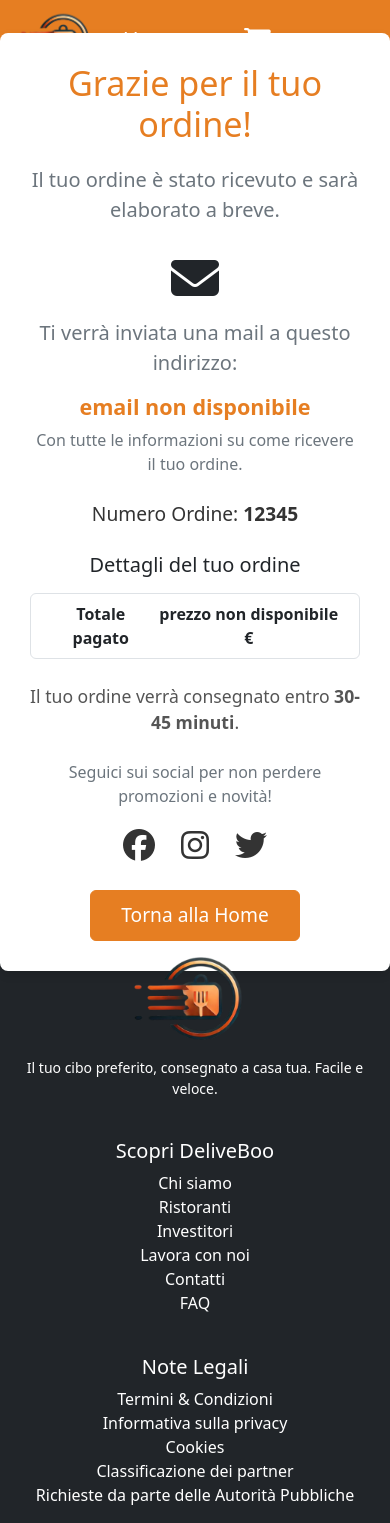
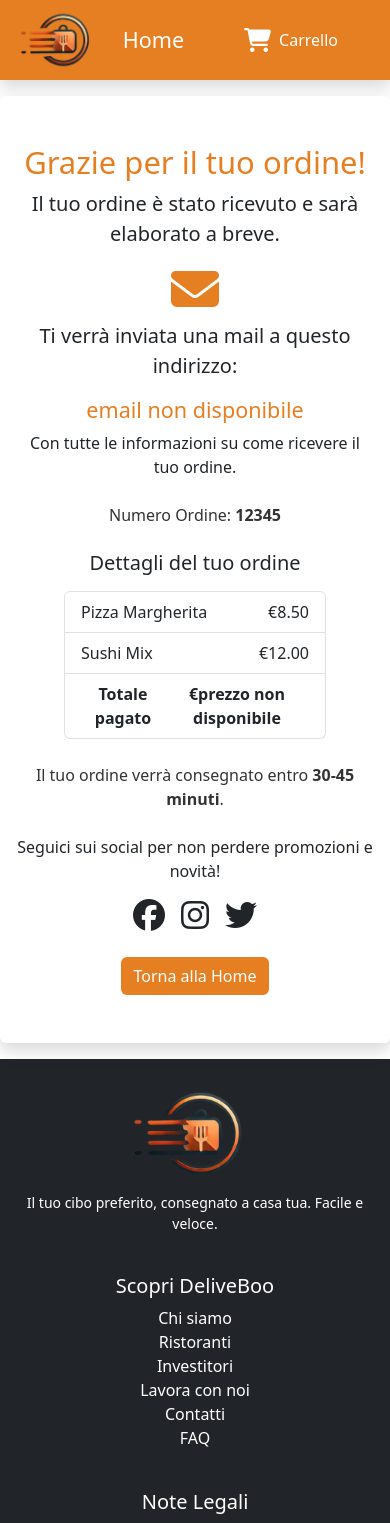
Before and after one commit to GiuseppeDeRosa1992/deliveBoo-front, a Vue app: page /thank-you in a window 390 px wide. Shown: the top 1523 px of the page. Built offline with nearby package versions, Linux system fonts and the light colour scheme.

Commit message:
thank you page responsive

```diff
--- a/src/views/AppThankYouPage.vue
+++ b/src/views/AppThankYouPage.vue
@@ -3,101 +3,88 @@
   name: 'AppThankYouPage',
   data() {
     return {
-      userEmail: this.$route.query.email || 'email non disponibile',
+      userEmail: this.$route.query.email || 'email non disponibile', // Recupera l'email dalla query
       total: this.$route.query.total || 'prezzo non disponibile',
-      dishes: JSON.parse(this.$route.query.dishes || '[]')
     };
-  }
+  },
 };
 </script>
 
 <template>
-  <div class="thank-you-page">
-    <div class="container text-center">
-      <h1 class="display-4">Grazie per il tuo ordine!</h1>
+
+  <div class="thank-you-page py-3 container">
+
+    <div class="row justify-content-center text-center">
+      <div class="col-lg-6 bg-white shadow py-5 px-3 rounded">
+        <h1 class="display-5 text-warning">Grazie per il tuo ordine!</h1>
         <p class="lead">Il tuo ordine è stato ricevuto e sarà elaborato a breve.</p>
-      <div class="email-info mt-4">
-        <i class="fas fa-envelope fa-3x mb-3"></i>
+
+        <!-- Sezione email -->
+        <div class="email-info mt-3">
+          <i class="fas fa-envelope fa-3x mb-2 text-warning"></i>
           <p class="lead">Ti verrà inviata una mail a questo indirizzo:</p>
-        <h4 class="email-address">{{ userEmail }}</h4>
+          <h4 class="email-address text-warning">{{ userEmail }}</h4>
           <p>Con tutte le informazioni su come ricevere il tuo ordine.</p>
         </div>
+
+        <!-- Numero Ordine -->
         <p class="order-number mt-4">Numero Ordine: <strong>12345</strong></p>
+
+        <!-- Dettagli ordine -->
         <div class="order-details mt-4">
           <h5 class="mb-3">Dettagli del tuo ordine</h5>
-        <ul class="list-group">
-          <li v-for="(dish, index) in dishes" :key="index" class="list-group-item d-flex justify-content-between">
-            <span>{{ dish.name_dish }}</span>
-            <span>{{ dish.price_dish }} € (Quantità: {{ dish.quantity }})</span>
+          <ul class="list-group px-5">
+            <li class="list-group-item d-flex justify-content-between">
+              <span>Pizza Margherita</span>
+              <span>€8.50</span>
+            </li>
+            <li class="list-group-item d-flex justify-content-between">
+              <span>Sushi Mix</span>
+              <span>€12.00</span>
             </li>
             <li class="list-group-item d-flex justify-content-between">
               <span class="fw-bold">Totale pagato</span>
-            <span class="fw-bold">{{ total }} €</span>
+              <span class="fw-bold">€{{ total }}</span>
             </li>
           </ul>
         </div>
+
+        <!-- Tempi di consegna -->
         <p class="delivery-time mt-4">Il tuo ordine verrà consegnato entro <strong>30-45 minuti</strong>.</p>
+
+        <!-- Social Media -->
         <div class="social-media mt-4">
           <p>Seguici sui social per non perdere promozioni e novità!</p>
-        <div class="social-icons">
-          <a href="https://facebook.com" class="me-3"><i class="fab fa-facebook fa-2x"></i></a>
-          <a href="https://instagram.com" class="me-3"><i class="fab fa-instagram fa-2x"></i></a>
-          <a href="https://twitter.com"><i class="fab fa-twitter fa-2x"></i></a>
+          <div class="social-icons d-flex justify-content-center">
+            <a href="https://facebook.com" class="me-3 text-dark">
+              <i class="fab fa-facebook fa-2x"></i>
+            </a>
+            <a href="https://instagram.com" class="me-3 text-dark">
+              <i class="fab fa-instagram fa-2x"></i>
+            </a>
+            <a href="https://twitter.com" class="text-dark">
+              <i class="fab fa-twitter fa-2x"></i>
+            </a>
           </div>
         </div>
-      <router-link to="/" class="btn btn-primary mt-4">Torna alla Home</router-link>
+
+        <!-- Pulsante per tornare alla home -->
+        <router-link to="/" class="btn back-home mt-4">Torna alla Home</router-link>
+      </div>
     </div>
   </div>
 </template>
 
+<style scoped>
 
-<style scoped>
-.thank-you-page {
-  padding: 60px 0;
-  text-align: center;
-  background-color: #f8f9fa;
-  height: 100vh;
-  display: flex;
-  align-items: center;
-  justify-content: center;
+.text-warning {
+  color: #E67E22 !important;
 }
 
-.container {
-  max-width: 600px;
-  margin: 0 auto;
-  background-color: white;
-  padding: 30px;
-  border-radius: 8px;
-  box-shadow: 0 4px 10px rgba(0, 0, 0, 0.1);
-}
-
-h1 {
-  color: #E67E22;
-  margin-bottom: 20px;
-}
-
-p {
-  color: #6c757d;
-}
-
-.email-info {
-  margin-top: 20px;
-}
-
-.email-address {
-  font-weight: bold;
-  color: #E67E22;
-}
-
-.order-number {
-  font-size: 1.2rem;
-  margin-top: 20px;
+.order-number,
+.email-address,
+.delivery-time {
   color: #333;
-}
-
-.delivery-time {
-  font-size: 1.1rem;
-  color: #555;
 }
 
 .list-group-item {
@@ -105,35 +92,12 @@
   justify-content: space-between;
 }
 
-.social-icons a {
-  color: #333;
+.social-icons a:hover {
+  color: #E67E22 !important;
 }
 
-.social-icons a:hover {
-  color: #E67E22;
-}
-
-.btn {
+.back-home {
   background-color: #E67E22;
-  border-color: #E67E22;
-  font-size: 1.2rem;
-  padding: 10px 30px;
-}
-
-.btn-outline-primary {
-  color: #007bff;
-  border: 1px solid #007bff;
-}
-
-.btn-outline-primary:hover {
-  background-color: #007bff;
   color: white;
 }
-
-.fa-envelope,
-.fa-facebook,
-.fa-instagram,
-.fa-twitter {
-  margin: 5px;
-}
 </style>
```
Lines whose indentation alone changed are shown as unchanged.
